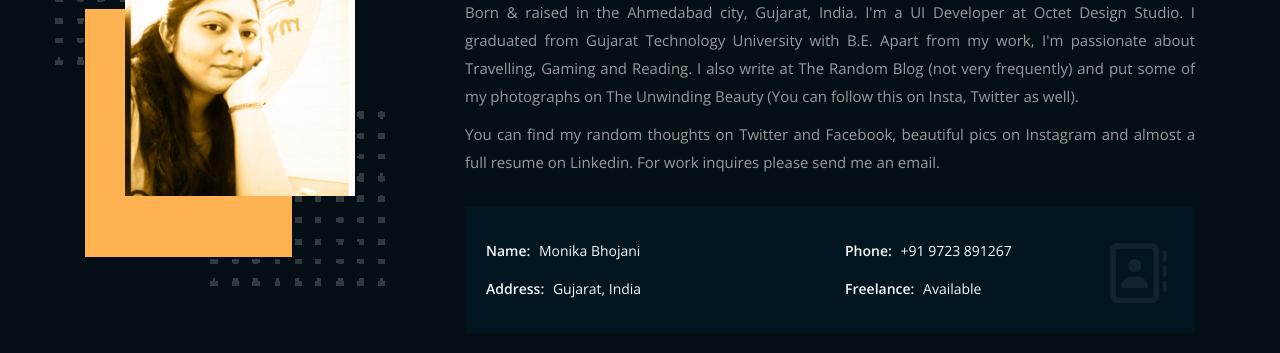
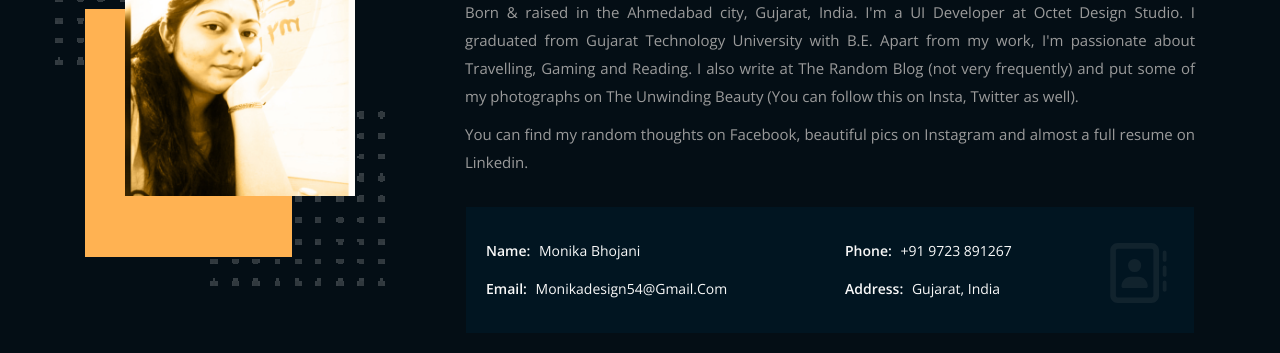
Before and after one commit to designer-monika/portfolio, a plain HTML site: page index.html in a window 1280 px wide. Shown: the part 980-1333 px from the top of the page. Drawn offline with nearby package versions, Linux system fonts and the light colour scheme.

Commit message:
new changes

```diff
--- a/index.html
+++ b/index.html
@@ -129,7 +129,7 @@
                                 <h3>I'm UI Developer Based On India</h3>
                             </div>
                             <p class="mb-10 text-justify">Born & raised in the Ahmedabad city, Gujarat, India. I'm a UI Developer at Octet Design Studio. I graduated from Gujarat Technology University with B.E. Apart from my work, I'm passionate about Travelling, Gaming and Reading. I also write at The Random Blog (not very frequently) and put some of my photographs on The Unwinding Beauty (You can follow this on Insta, Twitter as well).</p>
-                            <p class="mb-30 text-justify">You can find my random thoughts on Twitter and Facebook, beautiful pics on Instagram and almost a full resume on Linkedin. For work inquires please send me an email.</p>
+                            <p class="mb-30 text-justify">You can find my random thoughts on Facebook, beautiful pics on Instagram and almost a full resume on Linkedin.</p>
                             <div class="profile">
                                 <div class="row">
                                     <div class="col-md-6">
@@ -139,10 +139,10 @@
                                         <p>Phone: <span>+91 9723 891267</span></p>
                                     </div>
                                     <div class="col-md-6">
-                                        <p>Address: <span>Gujarat, India</span></p>
+                                        <p>Email: <span>monikadesign54@gmail.com</span></p>
                                     </div>
                                     <div class="col-md-6">
-                                        <p>Freelance: <span>Available</span></p>
+                                        <p>Address: <span>Gujarat, India</span></p>
                                     </div>
                                 </div>
                                 <span class="icon-bg"><i class="far fa-address-book"></i></span>
```
